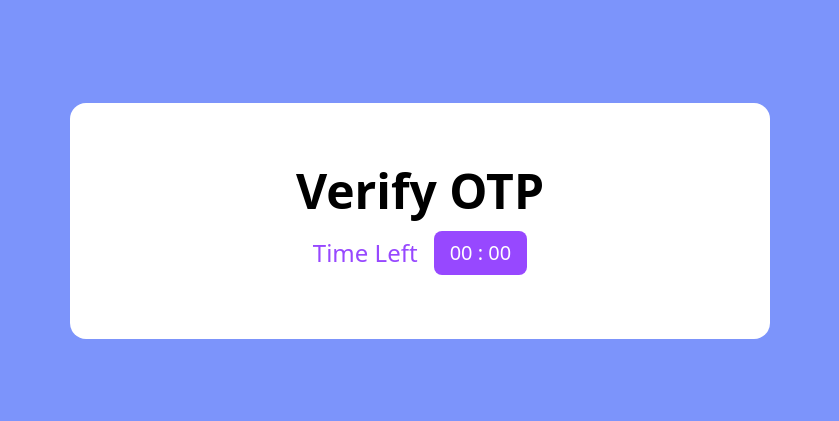
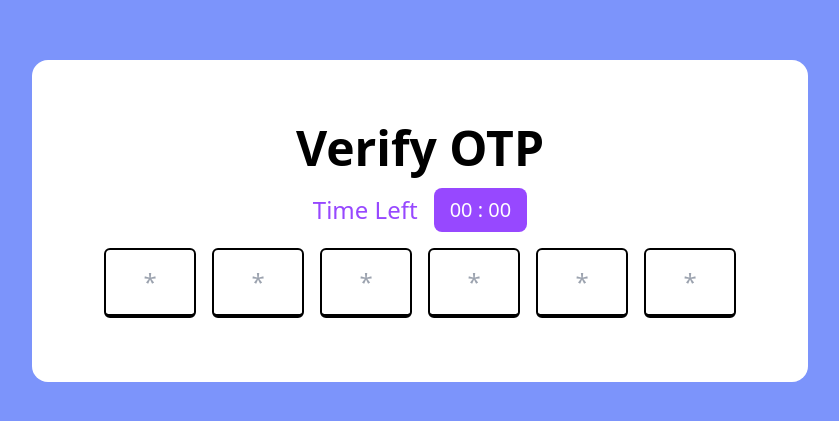
Before and after one commit to vishal-kumawat-appinventiv/forms-30Aug, a React (Vite) app: page / in a window 1280 px wide. Shown: the part 179-600 px from the top of the page, without its empty margins (220-1059 px from the left). Built offline with nearby package versions, Linux system fonts and the light colour scheme; the HTML template or start-up script is replaced by a standard one.

Commit message:
otp added

```diff
--- a/package.json
+++ b/package.json
@@ -12,7 +12,8 @@
   "dependencies": {
     "react": "^18.3.1",
     "react-dom": "^18.3.1",
-    "react-hot-toast": "^2.4.1"
+    "react-hot-toast": "^2.4.1",
+    "react-otp-input": "^3.1.1"
   },
   "devDependencies": {
     "@eslint/js": "^9.9.0",
--- a/src/components/OtpForm.tsx
+++ b/src/components/OtpForm.tsx
@@ -1,4 +1,9 @@
+import { useState } from "react";
+import OtpInput from "react-otp-input";
+
 const OtpForm = () => {
+  const [otp, setOtp] = useState("");
+
   return (
     <>
       <div className="flex flex-col gap-4 items-center justify-center bg-white p-16 rounded-2xl min-w-[700px]">
@@ -9,6 +14,25 @@ const OtpForm = () => {
             00 : 00
           </div>
         </div>
+        <div>
+          <OtpInput
+            value={otp}
+            onChange={setOtp}
+            numInputs={6}
+            renderSeparator={<span></span>}
+            renderInput={(props) => {
+              return (
+                <div className="py-4 px-8 border-2 border-black border-b-4 mx-2 rounded-md">
+                  <input
+                    {...props}
+                    className="border-none outline-none text-2xl"
+                    placeholder="*"
+                  />{" "}
+                </div>
+              );
+            }}
+          />
+        </div>
       </div>
     </>
   );
```
Also changed, not shown: 1 other file (tests, documents, lock files or other folders).
